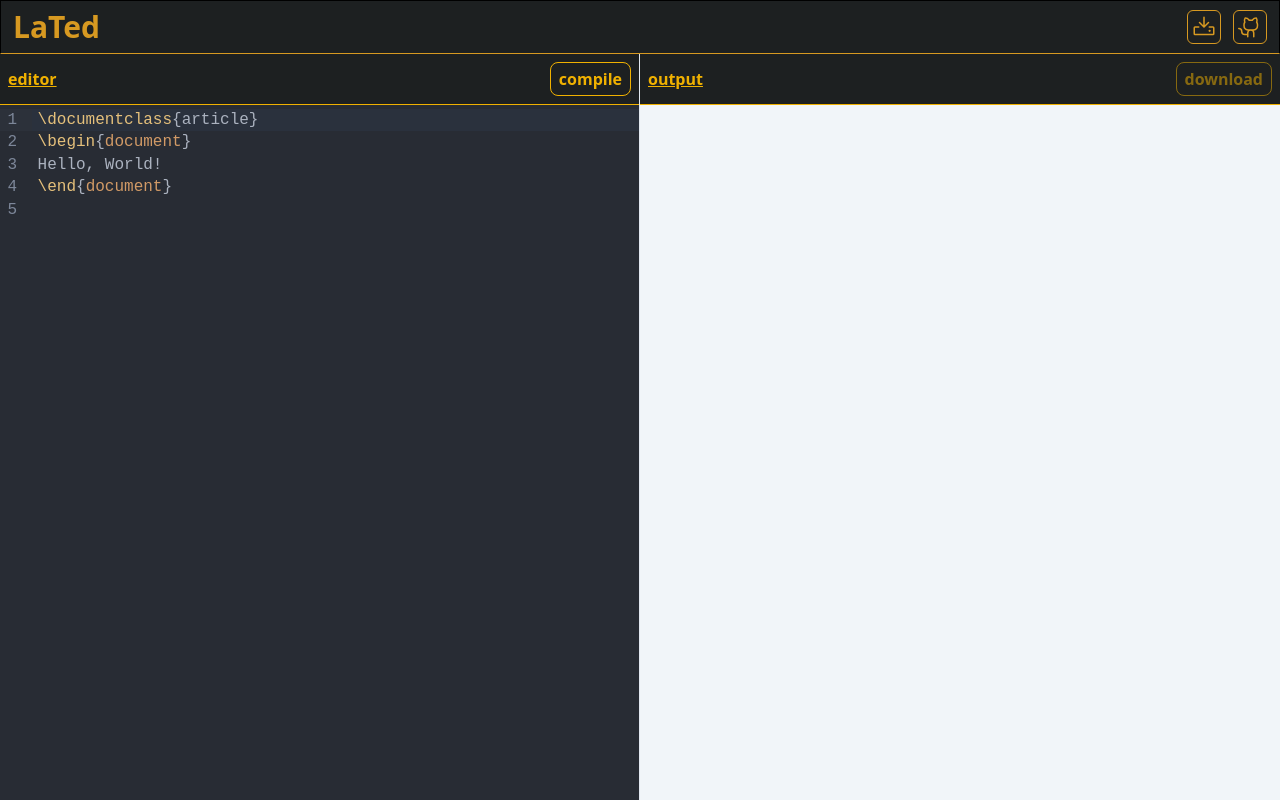
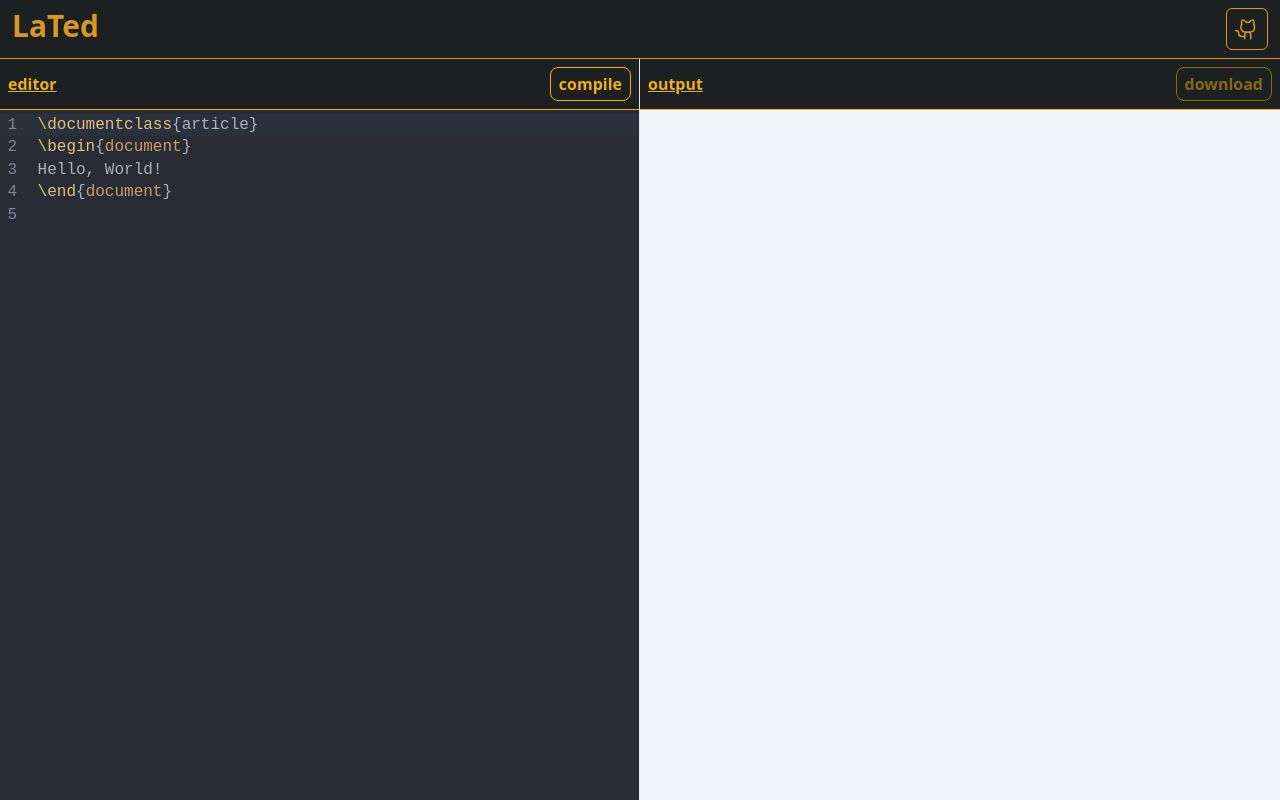
Before and after one commit to quantinium03/lated, a React (Vite) app in the folder frontend/: page / in a window 1280 px wide. Built offline with nearby package versions, Linux system fonts and the light colour scheme.

Commit message:
header github

```diff
--- a/frontend/src/components/Header.tsx
+++ b/frontend/src/components/Header.tsx
@@ -1,21 +1,23 @@
-import { Download, GithubLogo } from "@phosphor-icons/react"
+import { GithubLogo } from "@phosphor-icons/react";
 
 const Header = () => {
     return (
-    <div className="flex justify-between border-b-[#d79921] border py-2 px-3">
+        <div className="flex justify-between border-b border-[#d79921] py-2 px-3">
             <div>
                 <span className="text-xl md:text-3xl font-bold text-[#d79921]">LaTed</span>
             </div>
-      <div className="flex gap-2 md:gap-3">
-        <button className="border rounded-md aspect-square self-center p-1 text-[#d79921] font-bold">
-          <Download size={20} className="md:w-6 md:h-6" />
-        </button>
-        <button className="border rounded-md aspect-square self-center p-1 text-[#d79921] font-bold">
+            <div>
+                <a
+                    href="https://github.com/quantinium03/lated"
+                    target="_blank"
+                    rel="noopener noreferrer"
+                    className="border rounded-md aspect-square flex items-center justify-center p-2 text-[#d79921] hover:bg-[#d79921] hover:text-white transition"
+                >
                     <GithubLogo size={20} className="md:w-6 md:h-6" />
-        </button>
+                </a>
             </div>
         </div>
-  )
-}
+    );
+};
 
-export default Header
+export default Header;
```
Lines whose indentation alone changed are shown as unchanged.
